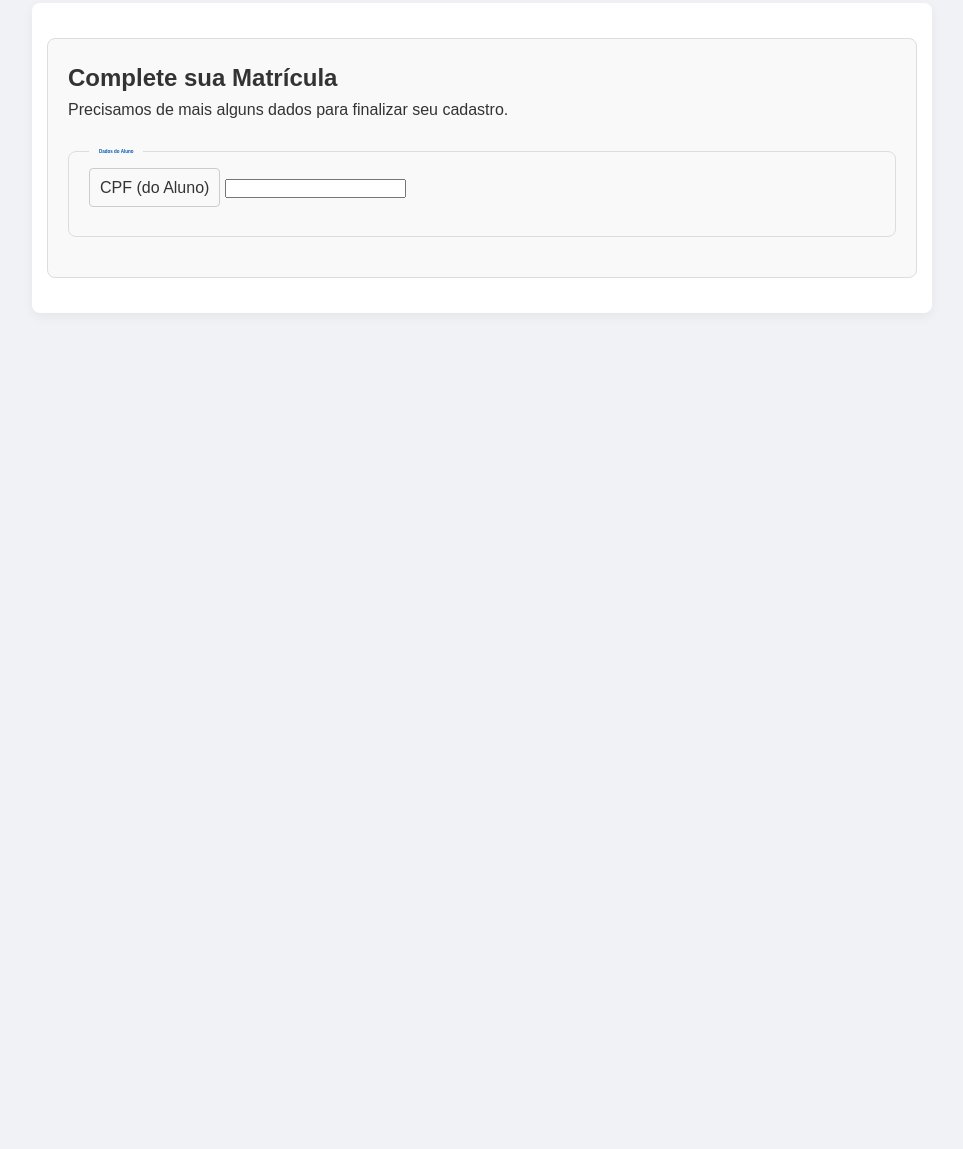
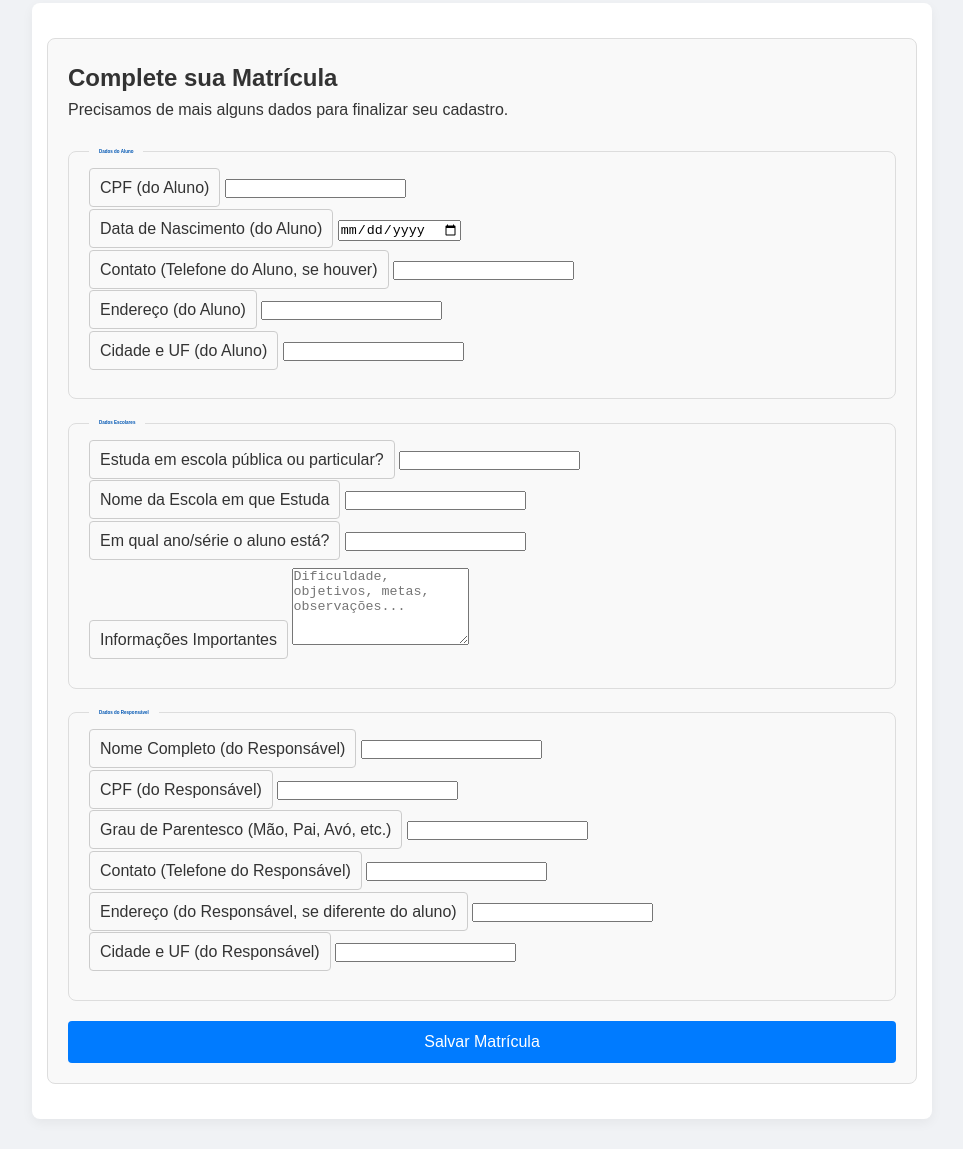
Before and after one commit to VictorAliatti/Projeto-escola-online, a plain HTML site: page Escola-online-FrontEnd/completar_perfil.html in a window 1280 px wide. Shown: the part 93-1242 px from the top of the page, without its empty margins (158-1121 px from the left). Before the commit the page ends 800 px from the top, so only its background shows below. Drawn offline with Linux system fonts and the light colour scheme.

Commit message:
Html da matricula

```diff
--- a/Escola-online-FrontEnd/completar_perfil.html
+++ b/Escola-online-FrontEnd/completar_perfil.html
@@ -43,18 +43,83 @@
                 <form id="perfil-form">
                     <fieldset>
                         <legend>Dados do Aluno</legend>
-
                         <div class="form-group">
                             <label for="cpf_aluno">CPF (do Aluno)</label>
-                            <input type="text" id="cpf_aluno" nome="cpf_aluno">
+                            <input type="text" id="cpf_aluno" name="cpf_aluno">
                         </div>
                         <div class="form-group">
-
+                            <label for="data_nascimento">Data de Nascimento (do Aluno)</label>
+                            <input type="date" id="data_nascimento" name="data_nascimento">
+                        </div>
+                        <div class="form-group">
+                            <label for="contato_aluno">Contato (Telefone do Aluno, se houver)</label>
+                            <input type="tel" id="contato_aluno" name="contato_aluno">
+                        </div>
+                        <div class="form-group">
+                            <label for="endereco_aluno">Endereço (do Aluno)</label>
+                            <input type="text" id="endereco_aluno" name="endereco_aluno">
+                        </div>
+                        <div class="form-group">
+                            <label for="cidade_uf_aluno">Cidade e UF (do Aluno)</label>
+                            <input type="text" id="cidade_uf_aluno" name="cidade_uf_aluno">
                         </div>
                     </fieldset>
+
+                    <fieldset>
+                        <legend>Dados Escolares</legend>
+                        <div class="form-group">
+                            <label for="tipo_escola">Estuda em escola pública ou particular?</label>
+                            <input type="text" id="tipo_escola" name="tipo_escola">
+                        </div>
+                        <div class="form-group">
+                            <label for="nome_escola">Nome da Escola em que Estuda</label>
+                            <input type="text" id="nome_escola" name="nome_escola">
+                        </div>
+                        <div class="form-group">
+                            <label for="ano_escolar"> Em qual ano/série o aluno está?</label>
+                            <input type="text" id="ano_escolar" name="ano_escolar">
+                        </div>
+                        <div class="form-group">
+                            <label for="info_importantes">Informações Importantes</label>
+                            <textarea name="info_importantes" id="info_importantes" rows="5" placeholder="Dificuldade, objetivos, metas, observações..."></textarea>
+                        </div>
+                    </fieldset>
+
+                    <fieldset>
+                        <legend>Dados do Responsável</legend>
+                        <div class="form-group">
+                            <label for="nome_responsavel">Nome Completo (do Responsável)</label>
+                            <input type="text" id="nome_responsavel" name="nome_responsavel">
+                        </div>
+                        <div class="form-group">
+                            <label for="cpf_responsavel"> CPF (do Responsável)</label>
+                            <input type="text" id="cpf_responsavel" name="cpf_responsavel">
+                        </div>
+                        <div class="form-group">
+                            <label for="parentesco">Grau de Parentesco (Mão, Pai, Avó, etc.)</label>
+                            <input type="text" id="parentesco" name="parentesco">
+                        </div>
+                        <div class="form-group">
+                            <label for="contato_responsavel"> Contato (Telefone do Responsável)</label>
+                            <input type="tel" id="contato_responsavel" name="contato_responsavel">
+                        </div>
+                        <div class="form-group">
+                            <label for="endereco_responsavel">Endereço (do Responsável, se diferente do aluno)</label>
+                            <input type="text" id="endereco_responsavel" name="endereco_responsavel">
+                        </div>
+                        <div class="form-group">
+                            <label for="cidade_uf_responsavel">Cidade e UF (do Responsável)</label>
+                            <input type="text" id="cidade_uf_responsavel" name="cidade_uf_responsavel">
+                        </div>
+                    </fieldset>
+
+                    <button type="submit" class="btn">Salvar Matrícula</button>
                 </form>
+
+                <div id="message"></div>
             </div>
         </div>
     </main>
+    <script src="completar_perfil.js" defer></script>
 </body>
 </html>
```
